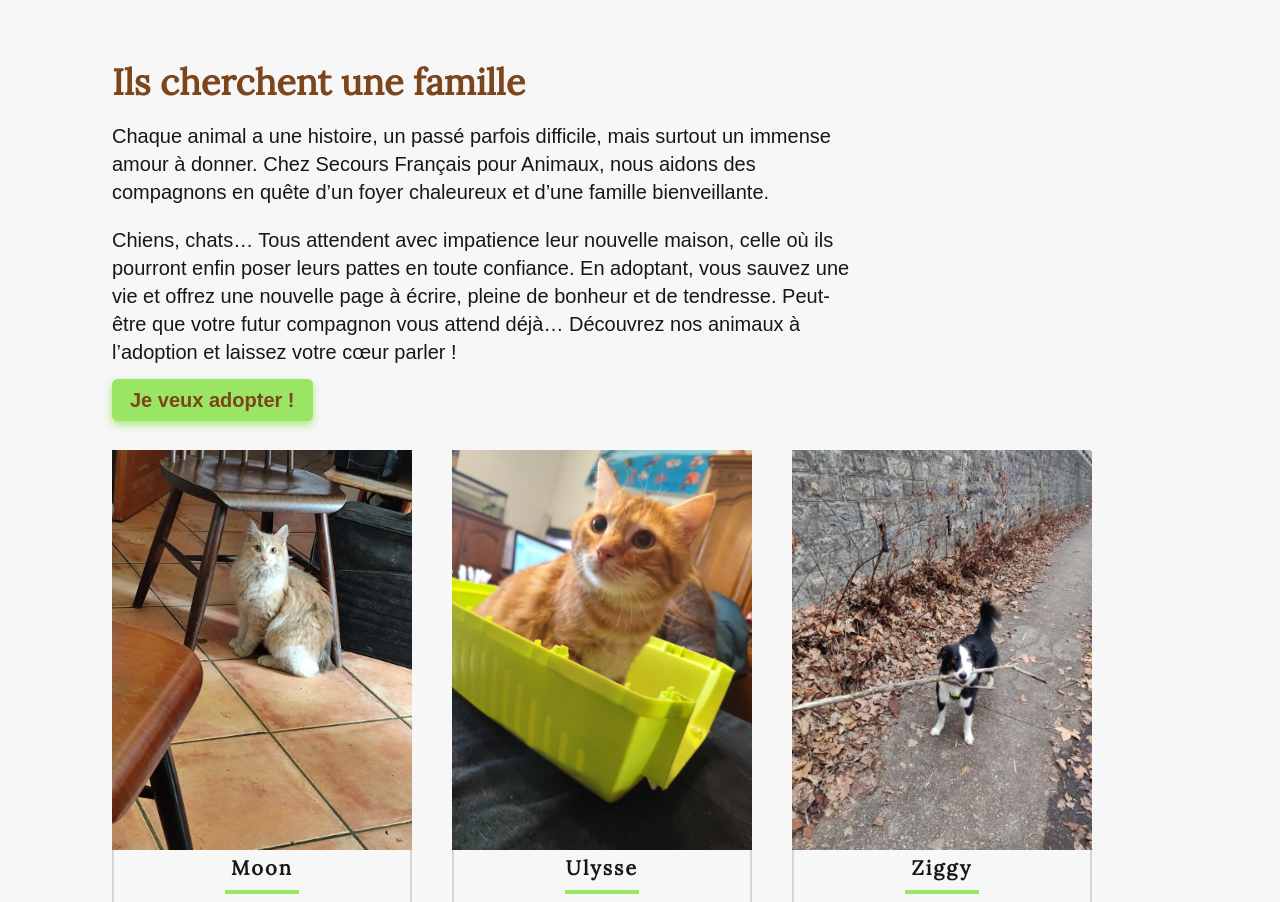
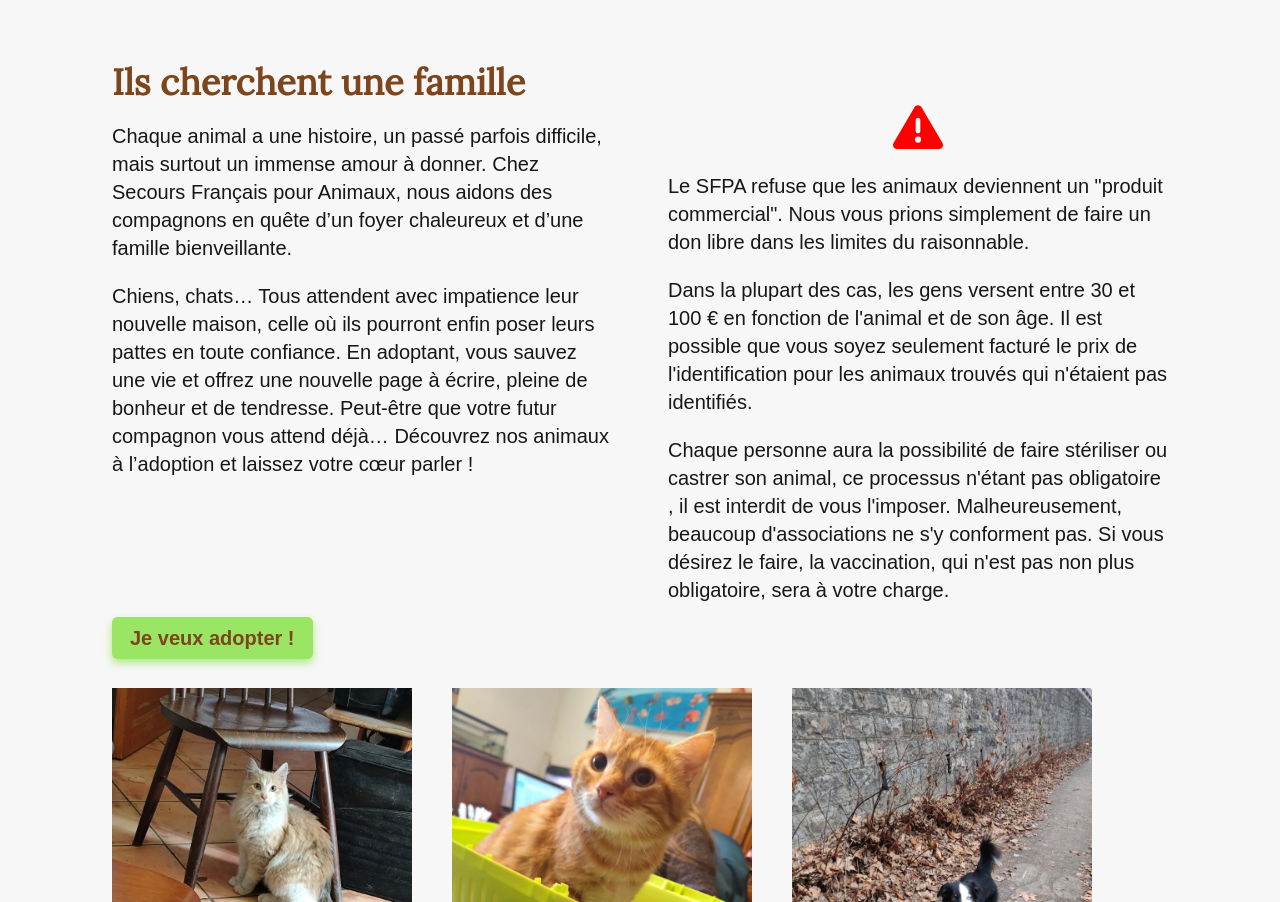
Before and after one commit to Tonyac-create/site, a Next.js app: page / in a window 1280 px wide. Shown: the part 3461-4363 px from the top of the page. Built offline with nearby package versions, Linux system fonts and the light colour scheme; a web font is replaced by a local one.

Commit message:
add text & price adoption homePage

```diff
--- a/app/components/HomePage/AdoptSection.tsx
+++ b/app/components/HomePage/AdoptSection.tsx
@@ -1,18 +1,39 @@
 import { catsAdopt, dogsAdopt } from "@/app/utils/animalsAdopt";
 import MiniCardAnimals from "../MiniCardAnimals";
 import Button from "../Button";
+import Image from "next/image";
 
 export default function AdoptSection() {
     return (
         <section className="px-6 pt-16 lg:px-28 mb-12">
             <h2 className="text-brown text-4xl font-lora font-semibold">Ils cherchent une famille</h2>
-            <p className="text-xl my-5 md:w-[70%]">{`Chaque animal a une histoire, un passé parfois difficile, mais surtout un immense amour à donner.
-                Chez Secours Français pour Animaux, nous aidons des compagnons en quête d’un foyer chaleureux et
-                d’une famille bienveillante.`}</p>
-            <p className="text-xl my-5 md:w-[70%]">{`Chiens, chats… Tous attendent avec impatience leur nouvelle maison,
-                celle où ils pourront enfin poser leurs pattes en toute confiance. En adoptant, vous sauvez
-                une vie et offrez une nouvelle page à écrire, pleine de bonheur et de tendresse.
-                Peut-être que votre futur compagnon vous attend déjà… Découvrez nos animaux à l’adoption et laissez votre cœur parler !`}</p>
+            <div className="flex flex-col lg:flex-row gap-14">
+                <div className="w-1/2">
+                    <p className="text-xl my-5">{`Chaque animal a une histoire, un passé parfois difficile, mais surtout un immense amour à donner.
+                        Chez Secours Français pour Animaux, nous aidons des compagnons en quête d’un foyer chaleureux et
+                        d’une famille bienveillante.`}</p>
+                    <p className="text-xl my-5">{`Chiens, chats… Tous attendent avec impatience leur nouvelle maison,
+                        celle où ils pourront enfin poser leurs pattes en toute confiance. En adoptant, vous sauvez
+                        une vie et offrez une nouvelle page à écrire, pleine de bonheur et de tendresse.
+                        Peut-être que votre futur compagnon vous attend déjà… Découvrez nos animaux à l’adoption et laissez votre cœur parler !`}</p>
+                </div>
+                <div className="w-1/2">
+                    <Image
+                        src="/icons/triangle.svg"
+                        width={50}
+                        height={50}
+                        alt="Warning"
+                        className="object-contain mx-auto"
+                    />
+                    <p className="text-xl my-5">{`Le SFPA refuse que les animaux deviennent un "produit commercial".
+                        Nous vous prions simplement de faire un don libre dans les limites du raisonnable.`}</p>
+                    <p className="text-xl my-5">{`Dans la plupart des cas, les gens versent entre 30 et 100 € en fonction de l'animal et de son âge.
+                        Il est possible que vous soyez seulement facturé le prix de l'identification pour les animaux trouvés qui n'étaient pas identifiés.`}</p>
+                    <p className="text-xl my-5">{`Chaque personne aura la possibilité de faire stériliser ou castrer son animal, ce processus n'étant pas obligatoire , il est interdit de vous l'imposer.
+                        Malheureusement, beaucoup d'associations ne s'y conforment pas.
+                        Si vous désirez le faire, la vaccination, qui n'est pas non plus obligatoire, sera à votre charge.`}</p>
+                </div>
+            </div>
             <Button href="/adopt" variant="secondary">{`Je veux adopter !`}</Button>
             <div className="flex flex-wrap gap-10 mt-4">
                 {catsAdopt.map((cat) => (
```
Also changed, not shown: public/icons/triangle.svg (added).
